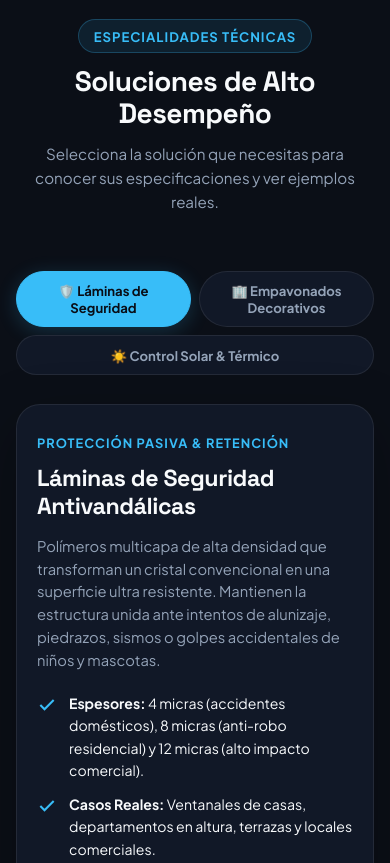
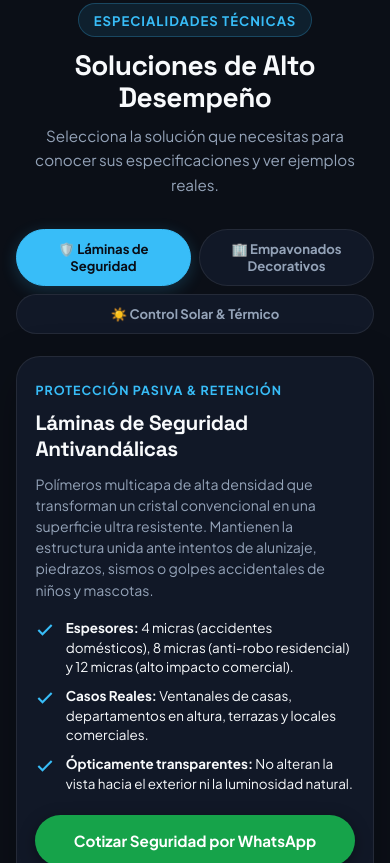
Before and after one commit to Manuel-GY/Ipp-Laminas, a website: page index.html in a window 390 px wide. Shown: the part 617-1480 px from the top of the page. Drawn offline with Linux system fonts and the light colour scheme.

Commit message:
Optimize and scale down studio section card dimensions, padding, typography and images

```diff
--- a/css/styles.css
+++ b/css/styles.css
@@ -497,14 +497,19 @@ button, input, select, textarea {
 /* ==========================================================================
    ESTUDIO INTERACTIVO: LOS 3 PILARES (TABBED SPLIT-VIEW)
    ========================================================================== */
+/**
+ * @section Studio Section (Ergonomic Scale Architecture)
+ * @rationale Compacted split-canvas architecture from 6rem padding to 3.5rem.
+ * Bounded max-width to 1060px to prevent viewport monopolization on high-res displays.
+ */
 .studio-section {
-  padding: 6rem 0;
+  padding: 3.5rem 0 4rem 0;
   background: var(--bg-main);
 }
 
 .section-tag-center {
   text-align: center;
-  margin-bottom: 3.5rem;
+  margin-bottom: 2rem;
 }
 
 .arch-pill {
@@ -522,15 +527,15 @@ button, input, select, textarea {
 }
 
 .arch-heading {
-  font-size: clamp(2.1rem, 3.8vw, 3rem);
+  font-size: clamp(1.75rem, 3vw, 2.35rem);
   font-weight: 800;
-  margin-bottom: 0.75rem;
+  margin-bottom: 0.65rem;
 }
 
 .arch-subtext {
-  font-size: 1.1rem;
+  font-size: 0.98rem;
   color: var(--text-muted);
-  max-width: 680px;
+  max-width: 640px;
   margin: 0 auto;
 }
 
@@ -540,16 +545,16 @@ button, input, select, textarea {
   flex-wrap: wrap;
   justify-content: center;
   gap: 0.75rem;
-  margin-bottom: 3rem;
+  margin-bottom: 2rem;
 }
 
 .studio-tab-btn {
   background: var(--bg-surface);
   border: 1px solid var(--border-hairline);
   color: var(--text-muted);
-  padding: 0.75rem 1.6rem;
+  padding: 0.65rem 1.45rem;
   border-radius: var(--radius-full);
-  font-size: 0.95rem;
+  font-size: 0.92rem;
   font-weight: 700;
   cursor: pointer;
   transition: var(--transition);
@@ -567,17 +572,19 @@ button, input, select, textarea {
   background: var(--accent-cyan);
   color: #090D16;
   border-color: var(--accent-cyan);
-  box-shadow: 0 4px 20px var(--accent-glow);
+  box-shadow: 0 4px 16px var(--accent-glow);
 }
 
 /* Canvas Split View */
 .studio-canvas {
   position: relative;
+  max-width: 1060px;
+  margin: 0 auto;
   background: var(--bg-surface);
   border: 1px solid var(--border-hairline);
   border-radius: var(--radius-lg);
   overflow: hidden;
-  box-shadow: 0 20px 60px rgba(0, 0, 0, 0.3);
+  box-shadow: 0 14px 45px rgba(0, 0, 0, 0.25);
 }
 
 .studio-panel {
@@ -588,7 +595,7 @@ button, input, select, textarea {
 
 @media (min-width: 992px) {
   .studio-panel {
-    grid-template-columns: 1.1fr 1fr;
+    grid-template-columns: 1.15fr 1fr;
   }
 }
 
@@ -603,7 +610,7 @@ button, input, select, textarea {
 }
 
 .studio-panel-content {
-  padding: 3rem 2.5rem;
+  padding: 2.2rem 2.4rem;
   display: flex;
   flex-direction: column;
   justify-content: center;
@@ -611,57 +618,60 @@ button, input, select, textarea {
 
 @media (min-width: 768px) {
   .studio-panel-content {
-    padding: 3.5rem 3.5rem;
+    padding: 2.4rem 2.6rem;
   }
 }
 
 .studio-panel-badge {
   display: inline-block;
-  font-size: 0.8rem;
+  font-size: 0.78rem;
   font-weight: 700;
   letter-spacing: 1px;
   text-transform: uppercase;
   color: var(--accent-cyan);
+  margin-bottom: 0.65rem;
+}
+
+.studio-panel-title {
+  font-size: clamp(1.35rem, 2.2vw, 1.75rem);
+  line-height: 1.25;
   margin-bottom: 0.75rem;
 }
 
-.studio-panel-title {
-  font-size: clamp(1.8rem, 3vw, 2.4rem);
+.studio-panel-p {
+  font-size: 0.92rem;
+  color: var(--text-muted);
+  line-height: 1.6;
   margin-bottom: 1.25rem;
-}
-
-.studio-panel-p {
-  font-size: 1.05rem;
-  color: var(--text-muted);
-  line-height: 1.7;
-  margin-bottom: 1.8rem;
 }
 
 .studio-specs-list {
   list-style: none;
   display: flex;
   flex-direction: column;
-  gap: 0.85rem;
-  margin-bottom: 2.2rem;
+  gap: 0.65rem;
+  margin-bottom: 1.6rem;
 }
 
 .studio-spec-item {
   display: flex;
   align-items: flex-start;
-  gap: 0.75rem;
-  font-size: 0.95rem;
+  gap: 0.65rem;
+  font-size: 0.88rem;
   color: var(--text-main);
+  line-height: 1.45;
 }
 
 .studio-spec-item svg {
   flex-shrink: 0;
   color: var(--accent-cyan);
-  margin-top: 3px;
+  margin-top: 2px;
 }
 
 .studio-panel-image {
   position: relative;
-  min-height: 380px;
+  min-height: 320px;
+  max-height: 470px;
   background: #000000;
   overflow: hidden;
 }
@@ -1322,12 +1332,12 @@ button, input, select, textarea {
 
   /* Estudio Split-View en móvil */
   .studio-section {
-    padding: 4rem 0;
+    padding: 3rem 0;
   }
 
   .studio-tabs {
     gap: 0.5rem;
-    margin-bottom: 1.8rem;
+    margin-bottom: 1.4rem;
   }
 
   .studio-tab-btn {
@@ -1342,33 +1352,33 @@ button, input, select, textarea {
   }
 
   .studio-panel-content {
-    padding: 1.75rem 1.25rem;
+    padding: 1.5rem 1.15rem;
   }
 
   .studio-panel-title {
-    font-size: 1.45rem;
-    line-height: 1.2;
-    margin-bottom: 0.85rem;
+    font-size: 1.3rem;
+    line-height: 1.22;
+    margin-bottom: 0.75rem;
   }
 
   .studio-panel-p {
-    font-size: 0.92rem;
-    line-height: 1.55;
-    margin-bottom: 1.25rem;
+    font-size: 0.88rem;
+    line-height: 1.5;
+    margin-bottom: 1.1rem;
   }
 
   .studio-specs-list {
-    gap: 0.7rem;
-    margin-bottom: 1.5rem;
+    gap: 0.6rem;
+    margin-bottom: 1.35rem;
   }
 
   .studio-spec-item {
-    font-size: 0.88rem;
+    font-size: 0.84rem;
   }
 
   .studio-panel-image {
-    min-height: 240px;
-    max-height: 280px;
+    min-height: 200px;
+    max-height: 240px;
   }
 
   /* Filtros de la Galería: Scroll Horizontal Táctil Suave en Móvil */
--- a/index.html
+++ b/index.html
@@ -19,7 +19,7 @@
   <meta name="theme-color" content="#0B0F17" />
 
   <link rel="icon" type="image/svg+xml" href="assets/favicon.svg" />
-  <link rel="stylesheet" href="css/styles.css?v=20261120_v6" />
+  <link rel="stylesheet" href="css/styles.css?v=20261120_v7" />
   <!-- Estilos críticos para carga instantánea de formulario y botones de contacto -->
   <style>
     /* Arquitectura Senior: Tokens calibrados para evitar resplandor/halo de fósforo en fondos oscuros */
```
